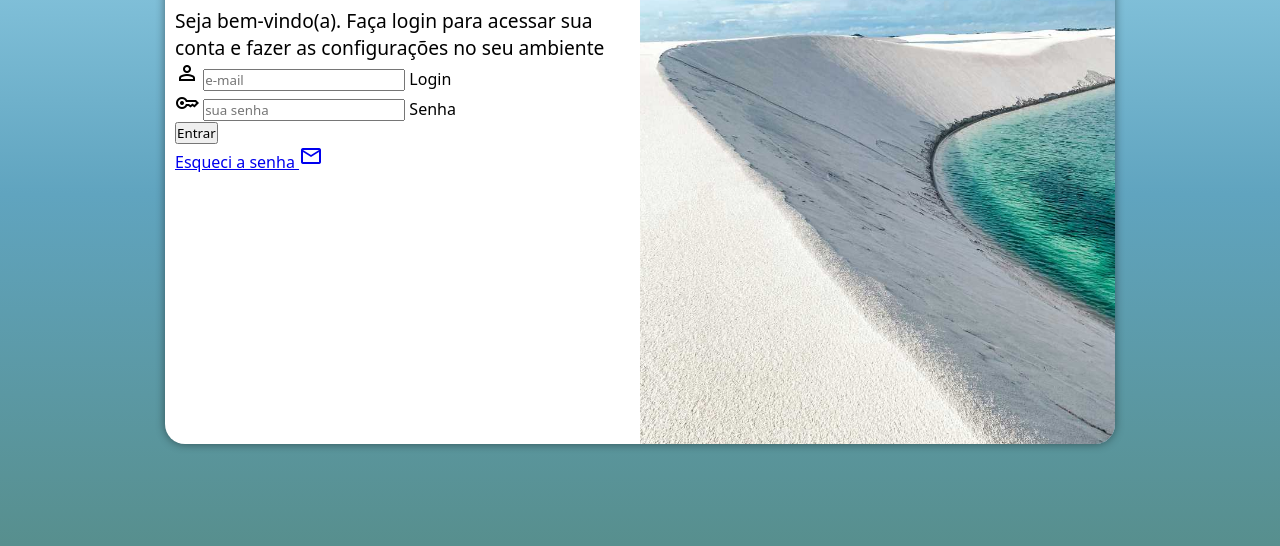
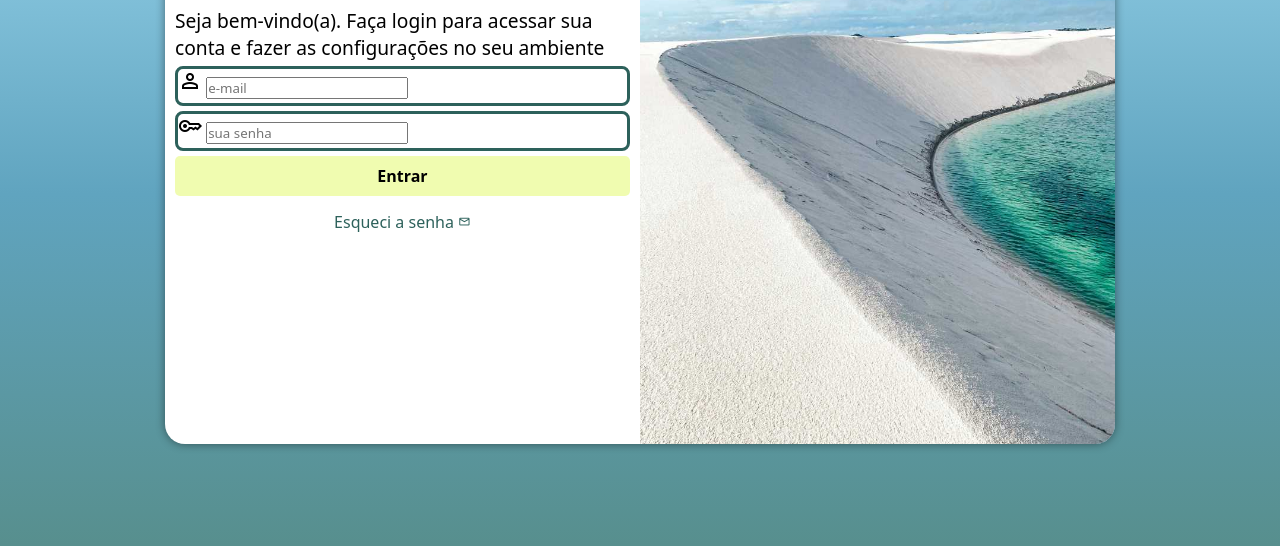
Before and after one commit to pauloarthur13/projeto-login, a plain HTML site: page index.html in a window 1280 px wide. Shown: the part 206-752 px from the top of the page. Drawn offline with nearby package versions, Linux system fonts and the light colour scheme.

Commit message:
formatação form

```diff
--- a/estilos/style.css
+++ b/estilos/style.css
@@ -68,3 +68,46 @@ main{
 #formulario p{
     font-size: 0.8em;
 }
+
+.campo{
+    height: 40px;
+    border: 3px solid #2d615b;
+    border-radius: 8px;
+    margin: 5px 0px;
+}
+
+label{
+    display: none;
+}
+
+form input[type=submit] {
+    display: block;
+    font-size: 1em;
+    font-weight: bold;
+    width: 100%;
+    height: 40px;
+    background-color: #f0fcb0fd;
+    border: none;
+    border-radius: 5px;
+    cursor: pointer;
+}
+
+form input[type=submit]:hover{
+    background-color: #a4b15cfd;
+}
+
+.botao{
+    display: block;
+    text-align: center;
+    font-size: 1em;
+    width: 100%;
+    height: 40px;
+    padding-top: 5px;
+    margin-top: 10px;
+    text-decoration: none;
+    color: #2d615b;
+}
+
+.botao span{
+    font-size: 0.8em;
+}
--- a/index.html
+++ b/index.html
@@ -35,8 +35,8 @@
                     </div>
 
                     <div>
-                        <input type="submit" value="Entrar"> <br>
-                        <a href="esqueci.html">Esqueci a senha <span class="material-symbols-outlined"> mail </span></a>
+                        <input type="submit" value="Entrar">
+                        <a href="esqueci.html" class="botao">Esqueci a senha <span class="material-symbols-outlined"> mail </span></a>
                     </div>
                 </form>
             </div>
```
